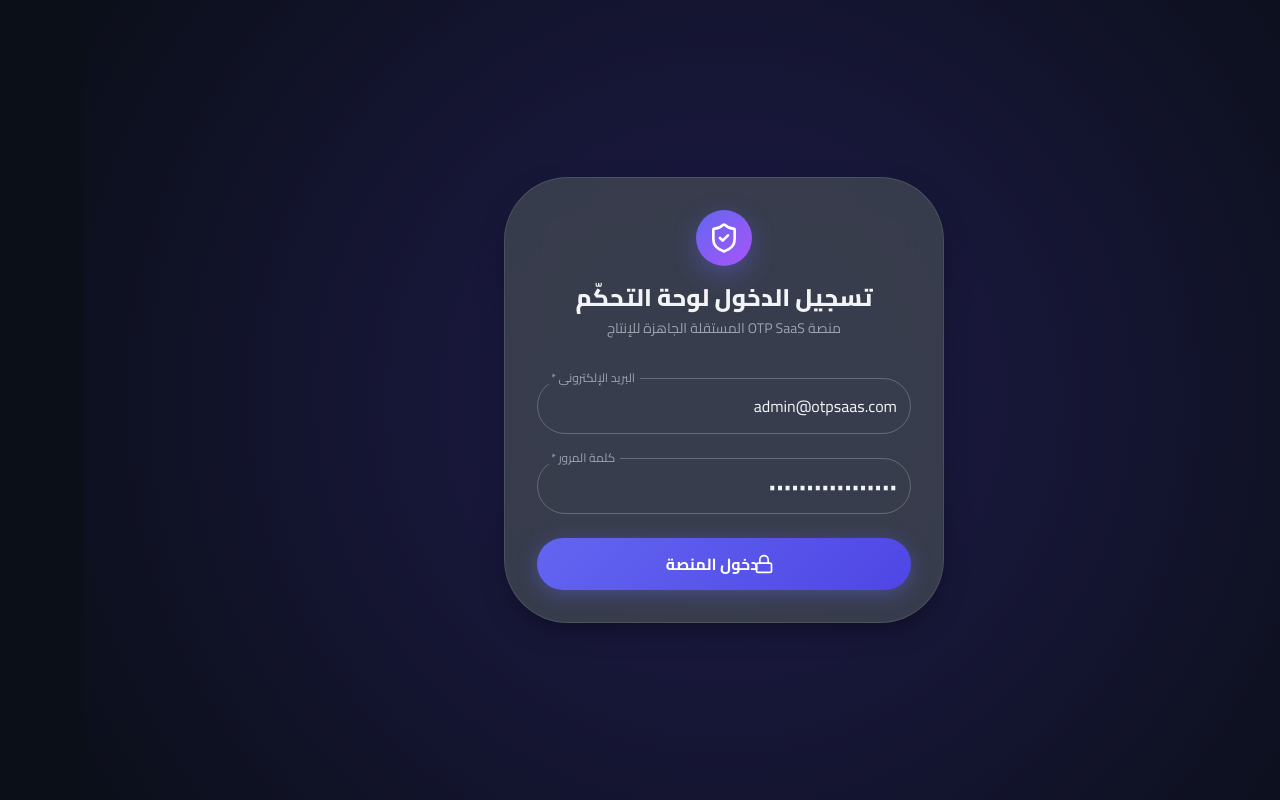
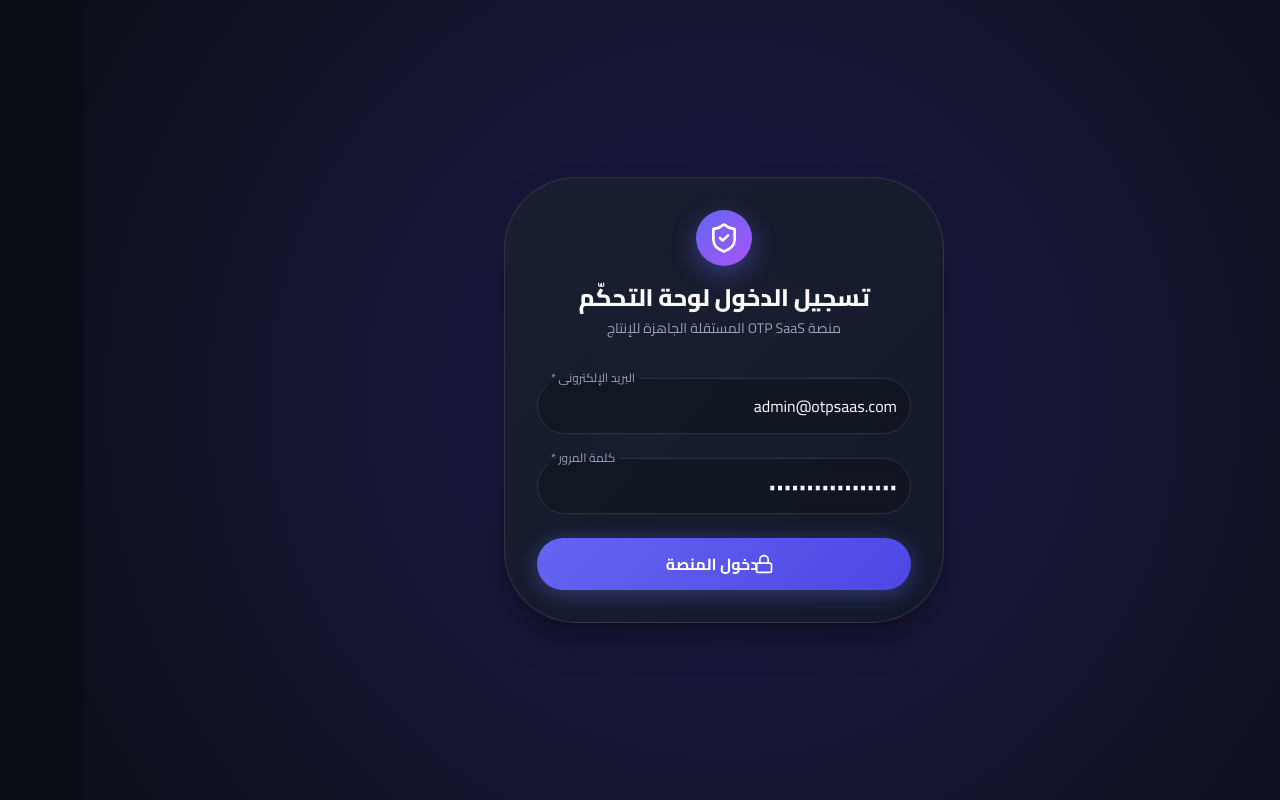
Before and after one commit to omar200763065/otp, a React (Vite) app in the folder frontend/: page /login in a window 1280 px wide. Built offline with nearby package versions, Linux system fonts and the light colour scheme; no server answers.

Commit message:
Redesign website dashboard with ultra-modern glassmorphism design system

```diff
--- a/frontend/src/theme/theme.ts
+++ b/frontend/src/theme/theme.ts
@@ -8,53 +8,103 @@ export const getCustomTheme = (mode: 'dark' | 'light', direction: 'rtl' | 'ltr')
     palette: {
       mode,
       primary: {
-        main: '#6366f1', // Vibrant Indigo
+        main: '#6366f1', // Electric Indigo
         light: '#818cf8',
         dark: '#4f46e5',
+        contrastText: '#ffffff',
       },
       secondary: {
-        main: '#10b981', // Emerald Emerald Green
+        main: '#a855f7', // Purple Neon
+        light: '#c084fc',
+        dark: '#9333ea',
+      },
+      success: {
+        main: '#10b981', // Emerald Active
+        light: '#34d399',
+      },
+      warning: {
+        main: '#f59e0b', // Amber Alert
+      },
+      error: {
+        main: '#ef4444',
       },
       background: {
-        default: isDark ? '#0b0f17' : '#f8fafc',
-        paper: isDark ? 'rgba(17, 24, 39, 0.75)' : 'rgba(255, 255, 255, 0.85)',
+        default: isDark ? '#090d16' : '#f1f5f9',
+        paper: isDark ? 'rgba(15, 23, 42, 0.75)' : 'rgba(255, 255, 255, 0.85)',
       },
       text: {
-        primary: isDark ? '#f3f4f6' : '#1e293b',
-        secondary: isDark ? '#9ca3af' : '#64748b',
+        primary: isDark ? '#f8fafc' : '#0f172a',
+        secondary: isDark ? '#94a3b8' : '#64748b',
       },
     },
     typography: {
       fontFamily: ['Cairo', 'Inter', 'sans-serif'].join(','),
-      h4: {
-        fontWeight: 700,
-      },
-      h6: {
-        fontWeight: 600,
-      },
+      h4: { fontWeight: 800, letterSpacing: '-0.02em' },
+      h5: { fontWeight: 800, letterSpacing: '-0.01em' },
+      h6: { fontWeight: 700 },
+      subtitle1: { fontWeight: 600 },
+      button: { fontWeight: 700, textTransform: 'none' },
     },
     shape: {
-      borderRadius: 16,
+      borderRadius: 18,
     },
     components: {
       MuiPaper: {
         styleOverrides: {
           root: {
-            backdropFilter: 'blur(16px)',
-            border: isDark ? '1px solid rgba(255, 255, 255, 0.08)' : '1px solid rgba(0, 0, 0, 0.08)',
+            backgroundImage: isDark
+              ? 'linear-gradient(135deg, rgba(255,255,255,0.03) 0%, rgba(255,255,255,0.01) 100%)'
+              : 'linear-gradient(135deg, rgba(255,255,255,0.9) 0%, rgba(255,255,255,0.7) 100%)',
+            backdropFilter: 'blur(20px)',
+            WebkitBackdropFilter: 'blur(20px)',
+            border: isDark ? '1px solid rgba(255, 255, 255, 0.08)' : '1px solid rgba(0, 0, 0, 0.06)',
             boxShadow: isDark
-              ? '0 10px 30px -10px rgba(0,0,0,0.5)'
-              : '0 10px 30px -10px rgba(0,0,0,0.05)',
+              ? '0 20px 40px -15px rgba(0, 0, 0, 0.6), 0 0 1px inset rgba(255,255,255,0.1)'
+              : '0 20px 40px -15px rgba(0, 0, 0, 0.06)',
+            transition: 'transform 0.25s cubic-bezier(0.4, 0, 0.2, 1), box-shadow 0.25s ease',
           },
         },
       },
       MuiButton: {
         styleOverrides: {
           root: {
-            borderRadius: 12,
-            textTransform: 'none',
-            fontWeight: 600,
-            padding: '10px 22px',
+            borderRadius: 14,
+            padding: '10px 24px',
+            fontSize: '0.92rem',
+            boxShadow: 'none',
+            '&:hover': {
+              boxShadow: '0 8px 20px rgba(99, 102, 241, 0.3)',
+              transform: 'translateY(-1px)',
+            },
+          },
+        },
+      },
+      MuiTextField: {
+        styleOverrides: {
+          root: {
+            '& .MuiOutlinedInput-root': {
+              borderRadius: 14,
+              backgroundColor: isDark ? 'rgba(0, 0, 0, 0.2)' : 'rgba(255, 255, 255, 0.6)',
+              backdropFilter: 'blur(8px)',
+              '& fieldset': {
+                borderColor: isDark ? 'rgba(255, 255, 255, 0.12)' : 'rgba(0, 0, 0, 0.12)',
+              },
+              '&:hover fieldset': {
+                borderColor: '#818cf8',
+              },
+              '&.Mui-focused fieldset': {
+                borderColor: '#6366f1',
+                borderWidth: 2,
+              },
+            },
+          },
+        },
+      },
+      MuiChip: {
+        styleOverrides: {
+          root: {
+            fontWeight: 700,
+            borderRadius: 10,
           },
         },
       },
```
Also changed, not shown: frontend/src/pages/OverviewPage.tsx (+80 -64 lines).
